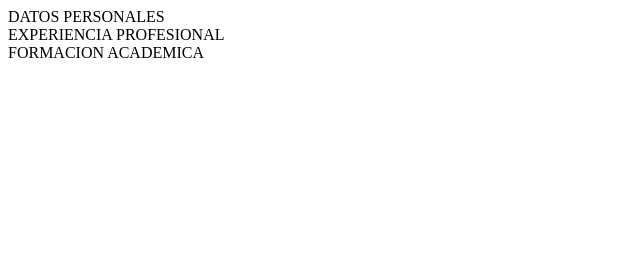
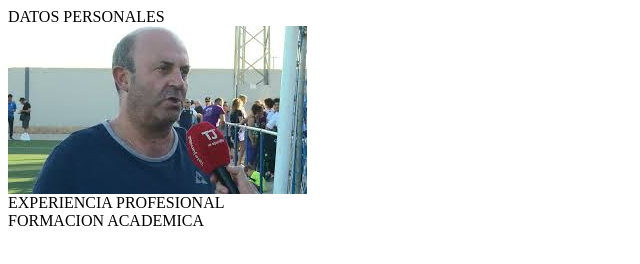
Before and after one commit to voyaseryo/voyaseryo.github.com, a plain HTML site: page index.html in a window 1280 px wide. Shown: the whole page, without its empty margins (0-640 px from the left). Drawn offline with Linux system fonts and the light colour scheme.

Commit message:
version con foto

```diff
--- a/index.html
+++ b/index.html
@@ -4,6 +4,7 @@
   </head>
       <body>
           DATOS PERSONALES<br>
+		  <img src ="imagenes/foto.jpg"><br>
           EXPERIENCIA PROFESIONAL<br>
           FORMACION ACADEMICA <br>
 
```
Also changed, not shown: imagenes/foto.jpg (added).
